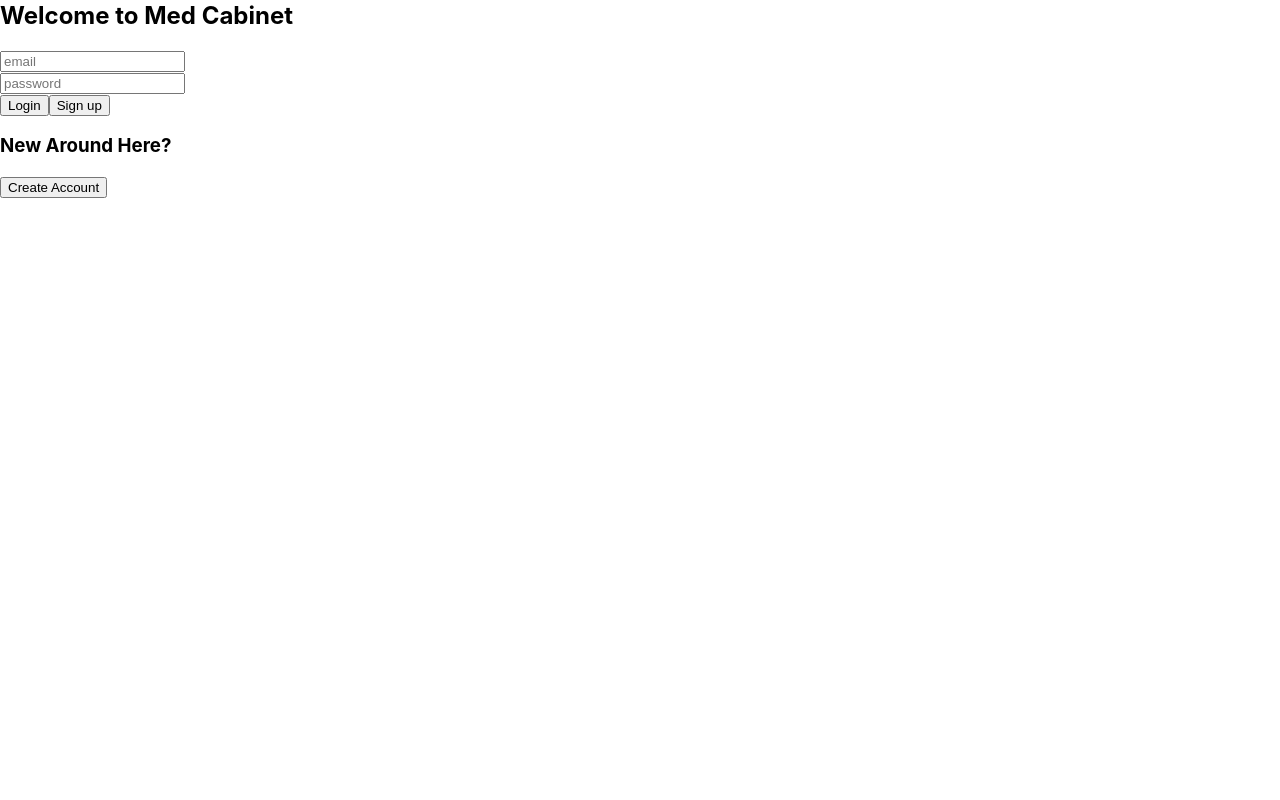
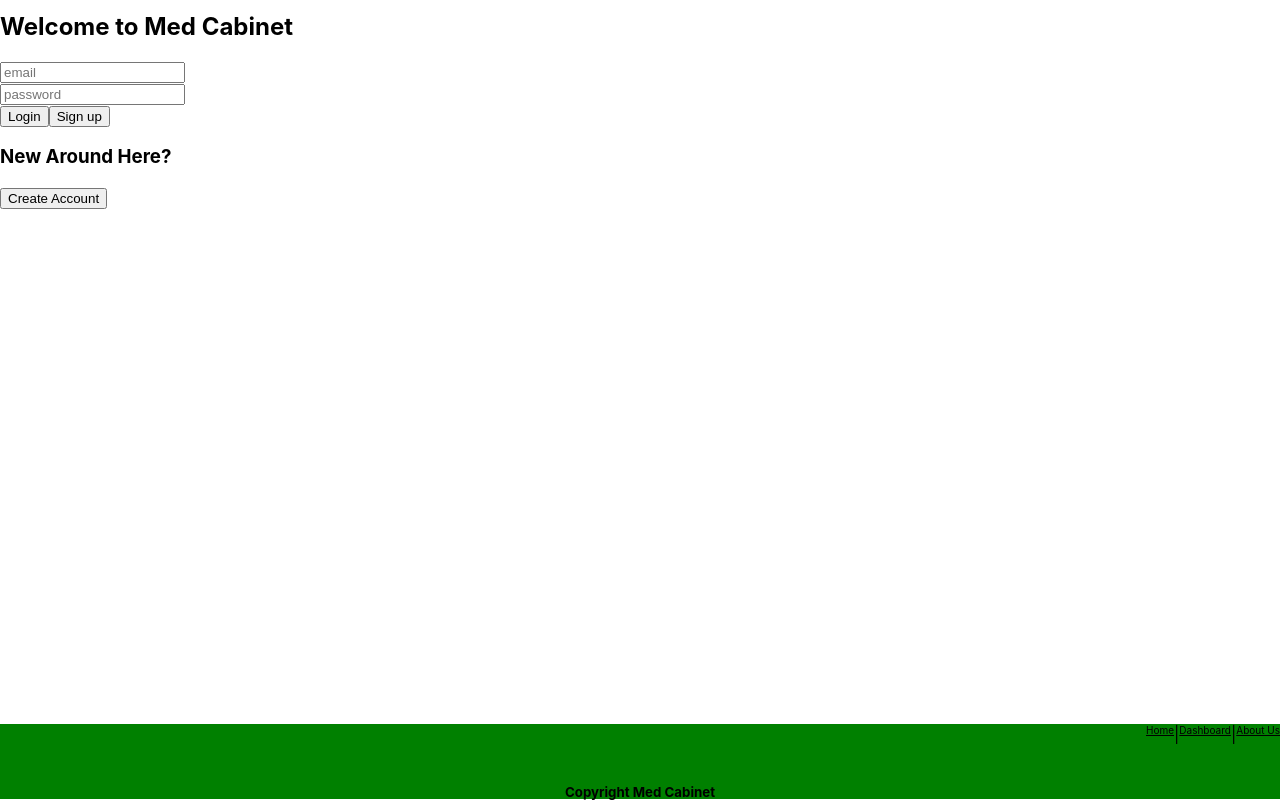
Before and after one commit to Build-Week-HairC/Front-end, a React (Create React App) app in the folder med/: page / in a window 1280 px wide. Shown: the part 169-969 px from the top of the page. Before the commit the page ends 800 px from the top, so only its background shows below. Built offline with nearby package versions, Linux system fonts and the light colour scheme.

Commit message:
implemented footer

```diff
--- a/med/src/App.js
+++ b/med/src/App.js
@@ -1,6 +1,7 @@
 import React from 'react';
 import { BrowserRouter as Router, Route } from 'react-router-dom';
 import FormikSignupForm from './components/FormikSignupForm';
+import Footer from './components/Footer/Footer';
 import Header from './components/Header/Header';
 import MedCabinet from './components/MedCabinet/MedCabinet';
 import Login from './components/Login';
@@ -16,6 +17,7 @@ function App() {
         <FormikSignupForm />
         <Route exact path='/' component={Login}/>
         <PrivateRoute path='/medcabinet' component={MedCabinet} />
+        <Footer />
       </div>
     </Router>
   );
--- /dev/null
+++ b/med/src/Components/Footer/Footer.css
@@ -0,0 +1,21 @@
+.footer {
+    height: 75px;
+    margin-top: 515px;
+    background-color: green;
+}
+
+.copyright {
+    display: flex;
+    justify-content: center;
+    margin-top: 40px;
+}
+
+.nav{
+    display: flex;
+    justify-content: flex-end;
+}
+
+.anchorFooter {
+    font-size: 10px;
+    color: black;
+}
--- /dev/null
+++ b/med/src/Components/Footer/Footer.js
@@ -0,0 +1,16 @@
+import React from 'react';
+import './Footer.css';
+
+const Footer = () => {
+    return (
+        <div className="footer">
+            <nav className="nav">
+                <a className="anchorFooter" href="#">Home</a> | <a className="anchorFooter" href="#">Dashboard</a> | <a className="anchorFooter" href="#">About Us</a>
+            </nav>
+            <h5 className="copyright">Copyright Med Cabinet</h5>
+        </div>
+    )
+}
+
+
+export default Footer;
--- a/med/src/Components/Header/Header.css
+++ b/med/src/Components/Header/Header.css
@@ -1,5 +1,4 @@
 .header {
-    border: 2px solid black;
     height: 75px;
     background-image: url('../assets/kush.jpg');
     background-size: 10% 90%;
@@ -16,6 +15,7 @@
     text-decoration: none;
     color: green;
     margin-bottom: 20px;
+    background-color: tan;
 }
 
 .app-heading {
--- a/med/src/components/FormikSignupForm.js
+++ b/med/src/components/FormikSignupForm.js
@@ -1,5 +1,4 @@
 import React from 'react';
-import { axiosWithAuth } from './utils/AxiosWithAuth';
 import axios from 'axios';
 
 class SignupTest extends React.Component {
```
